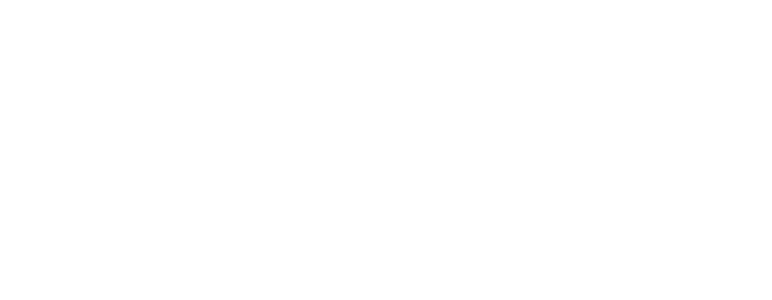
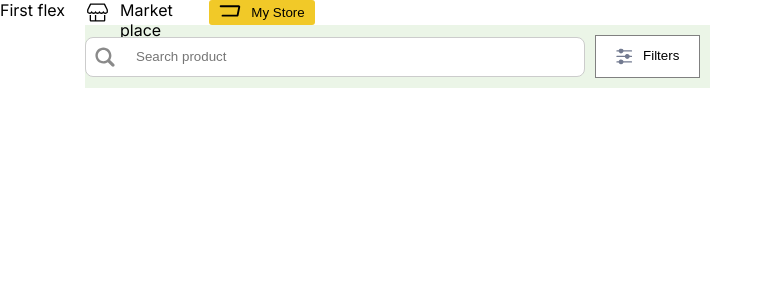
Before and after one commit to Ahnob/agritechcapstonereact, a React (Vite) app: page /marketplacedashboard in a window 1280 px wide. Before the commit this address had no page. Shown: the top 300 px of the page, without its empty margins (0-772 px from the left). Built offline with nearby package versions, Linux system fonts and the light colour scheme.

Commit message:
started working on the body of the div

```diff
--- a/src/App.jsx
+++ b/src/App.jsx
@@ -2,7 +2,6 @@
 import Login from "./components/Login/Login";
 import Home from "./components/Home/Home";
 import AccountVerify from "./components/Accountverify/AccountVerify";
-import Settings from "././components/Dashboard/Settings/Settings";
 import Subscription from "./components/Dashboard/Subscription/Subscription";
 import FarmerSignup from "./components/Signup/Farmersignup/FarmerSignup";
 import B2BSignup from "./components/Signup/B2B/B2BSignup";
@@ -16,12 +15,12 @@
 import MarketPlace from "./components/Marketplace/Marketplace";
 import SearchInput from "./components/searchinput/SearchInput";
 import FilterButton from "./components/filter/FilterButton";
+import MarketplaceDashboard from "./dashboard/Marketplace";
 
 function App() {
   return (
     <BrowserRouter>
       <Routes>
-        <Route path="/settings" element={<Settings />} />
         <Route path="/whatweoffer" element={<Whatweoffer />} />
         <Route path="/subscription" element={<Subscription />} />
         <Route path="/" element={<Home />} />
@@ -38,6 +37,10 @@
         <Route path="/Marketplace" element={<MarketPlace />} />
         <Route path="/searchinput" element={<SearchInput />} />
         <Route path="/filterbutton" element={<FilterButton />} />
+        <Route
+          path="/marketplacedashboard"
+          element={<MarketplaceDashboard />}
+        />
       </Routes>
     </BrowserRouter>
   );
--- a/src/dashboard/Marketplace.jsx
+++ b/src/dashboard/Marketplace.jsx
@@ -1,20 +1,30 @@
 import FilterButton from "../components/filter/FilterButton";
 import SearchInput from "../components/searchinput/SearchInput";
 import Cart from "../assets/cart_icon.svg";
+import mystore from "../assets/mystore-icon.svg";
+import "./MarketplaceDashboard.css";
 
 function MarketplaceDashboard() {
   return (
-    <div>
+    <div className="top-container">
       <div>
-        <div>
-          <img src={Cart} alt="cart-icon" />
-          <p>Market place</p>
+        <p>First flex</p>
+      </div>
+      <div>
+        <div className="top-container-marketplace">
+          <div className="mystore-container">
+            <img src={mystore} alt="mystore-icon" />
+            <p>Market place</p>
+          </div>
+          <button className="cart-container">
+            <img src={Cart} alt="cart-icon" />
+            <p>My Store</p>
+          </button>
         </div>
-      </div>
-
-      <div>
-        <SearchInput />
-        <FilterButton />
+        <div className="second-container-marketplace">
+          <SearchInput />
+          <FilterButton />
+        </div>
       </div>
     </div>
   );
--- a/src/dashboard/MarketplaceDashboard.css
+++ b/src/dashboard/MarketplaceDashboard.css
@@ -0,0 +1,38 @@
+.mystore-container {
+  display: flex;
+  gap: 10px;
+}
+
+.cart-container {
+  display: flex;
+  gap: 10px;
+  background: #f1c928;
+  border: none;
+  padding: 5px 10px;
+  border-radius: 3px;
+}
+
+.button-container {
+  display: flex;
+}
+
+.top-storecontainer {
+  display: flex;
+}
+
+.top-container-marketplace {
+  display: flex;
+  background: white;
+}
+
+.second-container-marketplace {
+  display: flex;
+  background: #ebf5e7;
+}
+
+.top-container {
+  display: flex;
+  gap: 20px;
+  width: 100%;
+  height: 100%;
+}
```
Also changed, not shown: src/components/Dashboard/Settings/Settings.jsx (+221 -221 lines), src/assets/Mystore-icon.svg.
